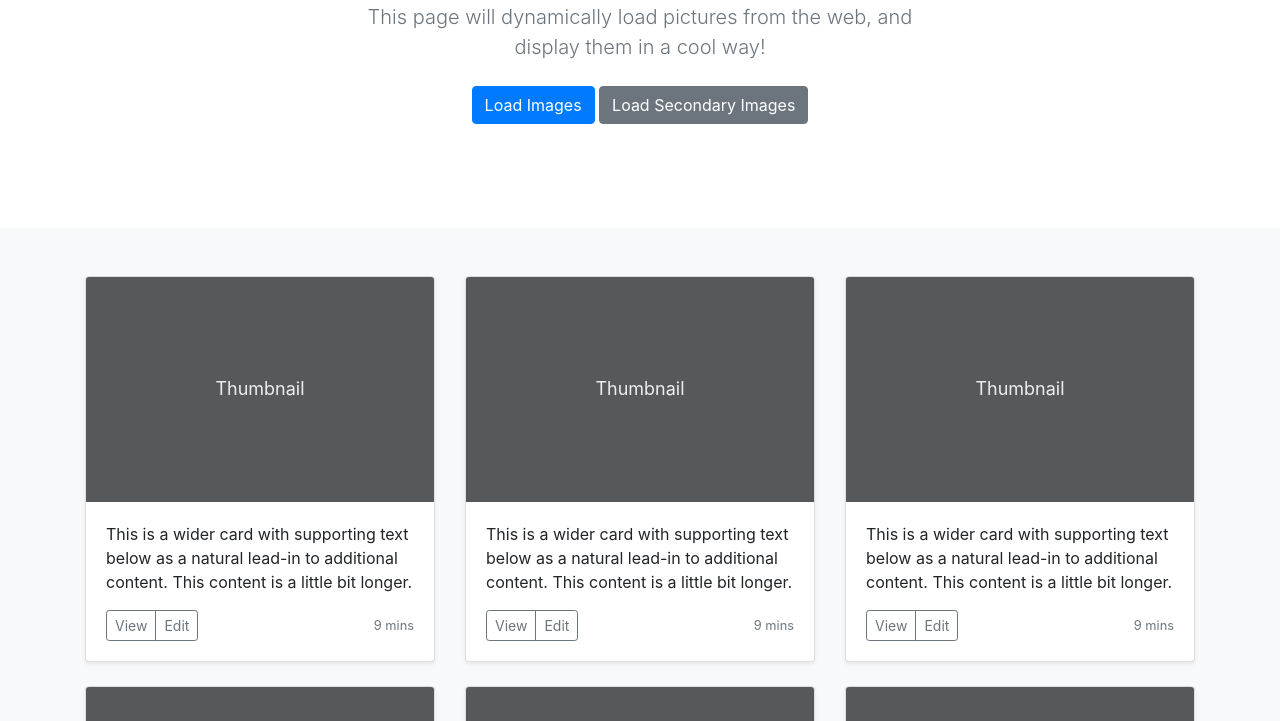
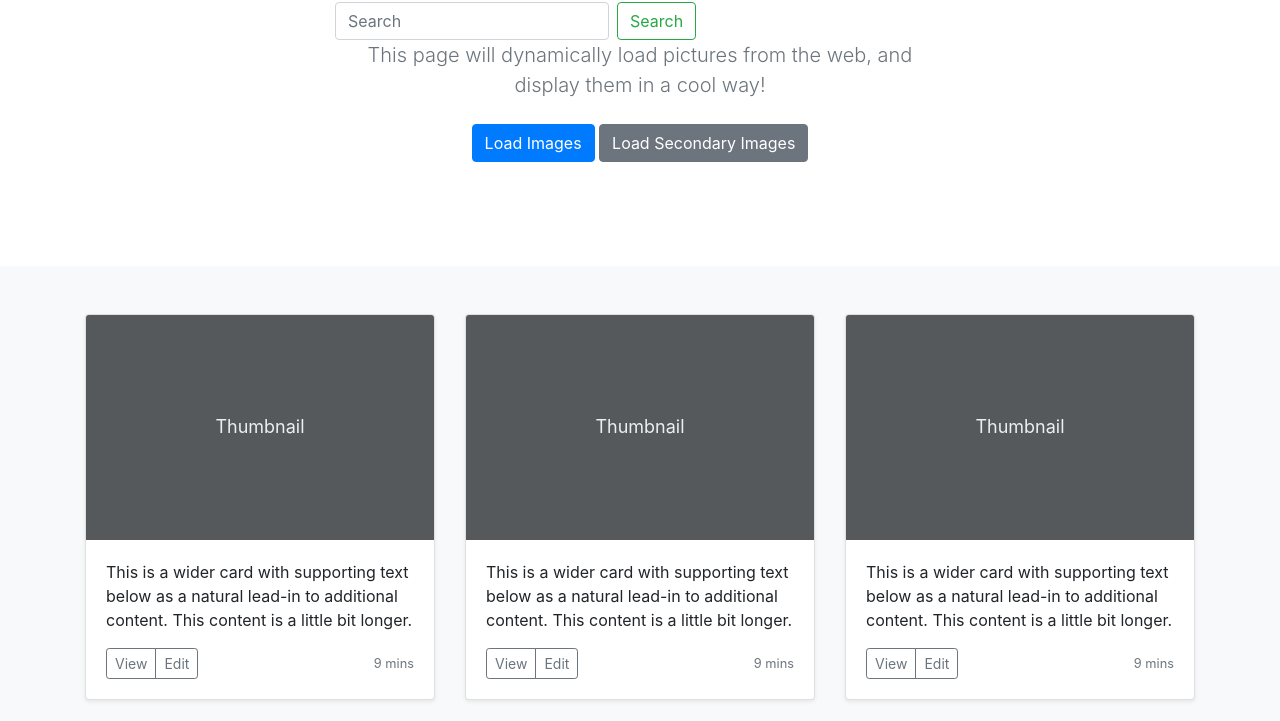
Before and after one commit to ako652/groupwork, a plain HTML site: page index.html in a window 1280 px wide. Shown: the part 206-927 px from the top of the page. Drawn offline with nearby package versions, Linux system fonts and the light colour scheme.

Commit message:
Update index.html

```diff
--- a/index.html
+++ b/index.html
@@ -190,6 +190,22 @@
       <section class="jumbotron text-center">
         <div class="container">
           <h1 class="jumbotron-heading">Album API example</h1>
+          <form class="form-inline my-2 my-lg-0">
+            <input
+              id="search-input"
+              class="form-control mr-sm-2"
+              type="search"
+              placeholder="Search"
+              aria-label="Search"
+            />
+            <button
+              class="btn btn-outline-success my-2 my-sm-0"
+              type="submit"
+              onclick="loadFromQuery()"
+            >
+              Search
+            </button>
+          </form>
           <p class="lead text-muted">
             This page will dynamically load pictures from the web, and display
             them in a cool way!
@@ -662,6 +678,25 @@
       const parentCardContianer = document.getElementById(
         "parent-card-container"
       );
+      const loadFromQuery = () => {
+        const searchInput = document.getElementById("search-input");
+        console.log(searchInput.value);
+        fetch("https://api.pexels.com/v1/search?query=" + searchInput.value, {
+          method: "GET",
+          headers: {
+            Authorization:
+              "Bearer 563492ad6f91700001000001af31c8368f96413ab0f9ab1fb349c3b5",
+          },
+        })
+          .then((res) => res.json())
+          .then((data) => {
+            console.log(data.photos);
+            displayImage(data.photos);
+          })
+          .catch((err) => {
+            console.log(err);
+          });
+      };
       const hideImage = (e) => {
         e.target.closest(".col-md-4").remove();
       };
```
